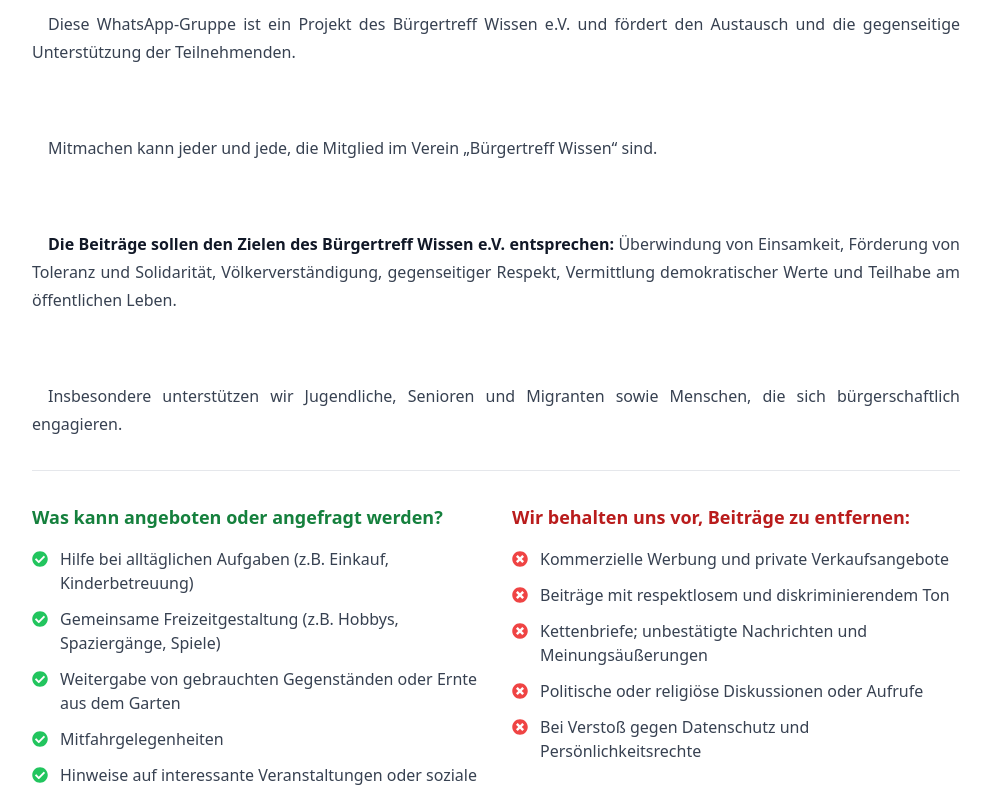
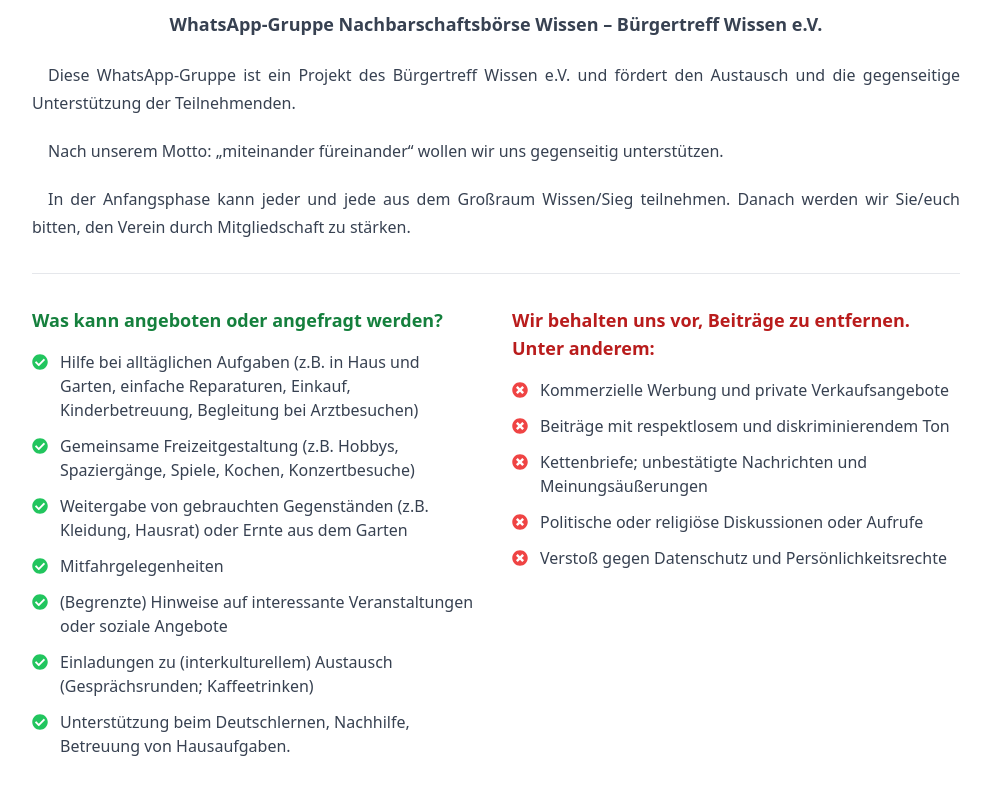
Before and after one commit to trgycln/buergertreff-react-sitesi, a React (Create React App) app: page /nachbarschaftsboerse in a window 1280 px wide. Shown: the part 2160-2951 px from the top of the page, without its empty margins (144-1135 px from the left). Built offline with nearby package versions, Linux system fonts and the light colour scheme.

Commit message:
Nachbarschaftsbörse sayfasi Erikanin istegi uzerine guncellendi

```diff
--- a/src/pages/Nachbarschaftsboerse.js
+++ b/src/pages/Nachbarschaftsboerse.js
@@ -74,49 +74,46 @@
 
                 <div className="max-w-5xl mx-auto mt-8 bg-white p-8 md:p-12 rounded-2xl shadow-xl text-gray-700 space-y-8">
 
-                            {/* Giriş ve Prensipler */}
+                    {/* AKTUALISIERT: Giriş ve Prensipler */}
                     <div className="prose max-w-none text-justify">
+                        <p className="font-semibold text-center text-lg">WhatsApp-Gruppe Nachbarschaftsbörse Wissen – Bürgertreff Wissen e.V.</p>
                         <p className="indent-4">Diese WhatsApp-Gruppe ist ein Projekt des Bürgertreff Wissen e.V. und fördert den Austausch und die gegenseitige Unterstützung der Teilnehmenden.</p>
-                                <br/>
-                                <p className="indent-4">Mitmachen kann jeder und jede, die Mitglied im Verein „Bürgertreff Wissen“ sind.</p>
-                               <br/>
-                                <p className="indent-4"><strong>Die Beiträge sollen den Zielen des Bürgertreff Wissen e.V. entsprechen:</strong> Überwindung von Einsamkeit, Förderung von Toleranz und Solidarität, Völkerverständigung, gegenseitiger Respekt, Vermittlung demokratischer Werte und Teilhabe am öffentlichen Leben.</p>
-                               <br/>
-                                <p className="indent-4">Insbesondere unterstützen wir Jugendliche, Senioren und Migranten sowie Menschen, die sich bürgerschaftlich engagieren.</p>
+                        <p className="indent-4">Nach unserem Motto: „miteinander füreinander“ wollen wir uns gegenseitig unterstützen.</p>
+                        <p className="indent-4">In der Anfangsphase kann jeder und jede aus dem Großraum Wissen/Sieg teilnehmen. Danach werden wir Sie/euch bitten, den Verein durch Mitgliedschaft zu stärken.</p>
                     </div>
 
                     {/* İki Sütunlu "Yapılacaklar" ve "Yapılmayacaklar" Listesi */}
                     <div className="grid md:grid-cols-2 gap-8 pt-8 border-t">
 
-                                {/* "Yapılacaklar" Sütunu */}
+                        {/* AKTUALISIERT: "Yapılacaklar" Sütunu */}
                         <div>
                             <h3 className="font-bold text-lg text-green-700 mb-4">Was kann angeboten oder angefragt werden?</h3>
                             <ul className="space-y-3">
-                                        <li className="flex items-start"><FaCheckCircle className="text-green-500 mr-3 mt-1 flex-shrink-0" /><span>Hilfe bei alltäglichen Aufgaben (z.B. Einkauf, Kinderbetreuung)</span></li>
-                                        <li className="flex items-start"><FaCheckCircle className="text-green-500 mr-3 mt-1 flex-shrink-0" /><span>Gemeinsame Freizeitgestaltung (z.B. Hobbys, Spaziergänge, Spiele)</span></li>
-                                        <li className="flex items-start"><FaCheckCircle className="text-green-500 mr-3 mt-1 flex-shrink-0" /><span>Weitergabe von gebrauchten Gegenständen oder Ernte aus dem Garten</span></li>
+                                <li className="flex items-start"><FaCheckCircle className="text-green-500 mr-3 mt-1 flex-shrink-0" /><span>Hilfe bei alltäglichen Aufgaben (z.B. in Haus und Garten, einfache Reparaturen, Einkauf, Kinderbetreuung, Begleitung bei Arztbesuchen)</span></li>
+                                <li className="flex items-start"><FaCheckCircle className="text-green-500 mr-3 mt-1 flex-shrink-0" /><span>Gemeinsame Freizeitgestaltung (z.B. Hobbys, Spaziergänge, Spiele, Kochen, Konzertbesuche)</span></li>
+                                <li className="flex items-start"><FaCheckCircle className="text-green-500 mr-3 mt-1 flex-shrink-0" /><span>Weitergabe von gebrauchten Gegenständen (z.B. Kleidung, Hausrat) oder Ernte aus dem Garten</span></li>
                                 <li className="flex items-start"><FaCheckCircle className="text-green-500 mr-3 mt-1 flex-shrink-0" /><span>Mitfahrgelegenheiten</span></li>
-                                        <li className="flex items-start"><FaCheckCircle className="text-green-500 mr-3 mt-1 flex-shrink-0" /><span>Hinweise auf interessante Veranstaltungen oder soziale Angebote</span></li>
-                                        <li className="flex items-start"><FaCheckCircle className="text-green-500 mr-3 mt-1 flex-shrink-0" /><span>Einladungen zu (interkulturellem) Austausch</span></li>
-                                        <li className="flex items-start"><FaCheckCircle className="text-green-500 mr-3 mt-1 flex-shrink-0" /><span>Unterstützung beim Deutschlernen, Nachhilfe, Hausaufgaben.</span></li>
+                                <li className="flex items-start"><FaCheckCircle className="text-green-500 mr-3 mt-1 flex-shrink-0" /><span>(Begrenzte) Hinweise auf interessante Veranstaltungen oder soziale Angebote</span></li>
+                                <li className="flex items-start"><FaCheckCircle className="text-green-500 mr-3 mt-1 flex-shrink-0" /><span>Einladungen zu (interkulturellem) Austausch (Gesprächsrunden; Kaffeetrinken)</span></li>
+                                <li className="flex items-start"><FaCheckCircle className="text-green-500 mr-3 mt-1 flex-shrink-0" /><span>Unterstützung beim Deutschlernen, Nachhilfe, Betreuung von Hausaufgaben.</span></li>
                             </ul>
                         </div>
 
-                                {/* "Yapılmayacaklar" Sütunu */}
+                        {/* AKTUALISIERT: "Yapılmayacaklar" Sütunu */}
                         <div>
-                                    <h3 className="font-bold text-lg text-red-700 mb-4">Wir behalten uns vor, Beiträge zu entfernen:</h3>
+                            <h3 className="font-bold text-lg text-red-700 mb-4">Wir behalten uns vor, Beiträge zu entfernen. Unter anderem:</h3>
                             <ul className="space-y-3">
                                 <li className="flex items-start"><FaTimesCircle className="text-red-500 mr-3 mt-1 flex-shrink-0" /><span>Kommerzielle Werbung und private Verkaufsangebote</span></li>
                                 <li className="flex items-start"><FaTimesCircle className="text-red-500 mr-3 mt-1 flex-shrink-0" /><span>Beiträge mit respektlosem und diskriminierendem Ton</span></li>
                                 <li className="flex items-start"><FaTimesCircle className="text-red-500 mr-3 mt-1 flex-shrink-0" /><span>Kettenbriefe; unbestätigte Nachrichten und Meinungsäußerungen</span></li>
                                 <li className="flex items-start"><FaTimesCircle className="text-red-500 mr-3 mt-1 flex-shrink-0" /><span>Politische oder religiöse Diskussionen oder Aufrufe</span></li>
-                                        <li className="flex items-start"><FaTimesCircle className="text-red-500 mr-3 mt-1 flex-shrink-0" /><span>Bei Verstoß gegen Datenschutz und Persönlichkeitsrechte</span></li>
+                                <li className="flex items-start"><FaTimesCircle className="text-red-500 mr-3 mt-1 flex-shrink-0" /><span>Verstoß gegen Datenschutz und Persönlichkeitsrechte</span></li>
                             </ul>
                         </div>
                     </div>
                 </div>
 
-                        {/* Sorumluluk Reddi */}
+                {/* Sorumluluk Reddi (Hinweis) */}
                 <div className="text-center mt-12">
                     <p className="text-sm text-gray-600 italic flex items-center justify-center">
                         <FaExclamationTriangle className="mr-2" />
```
Lines whose indentation alone changed are shown as unchanged.
